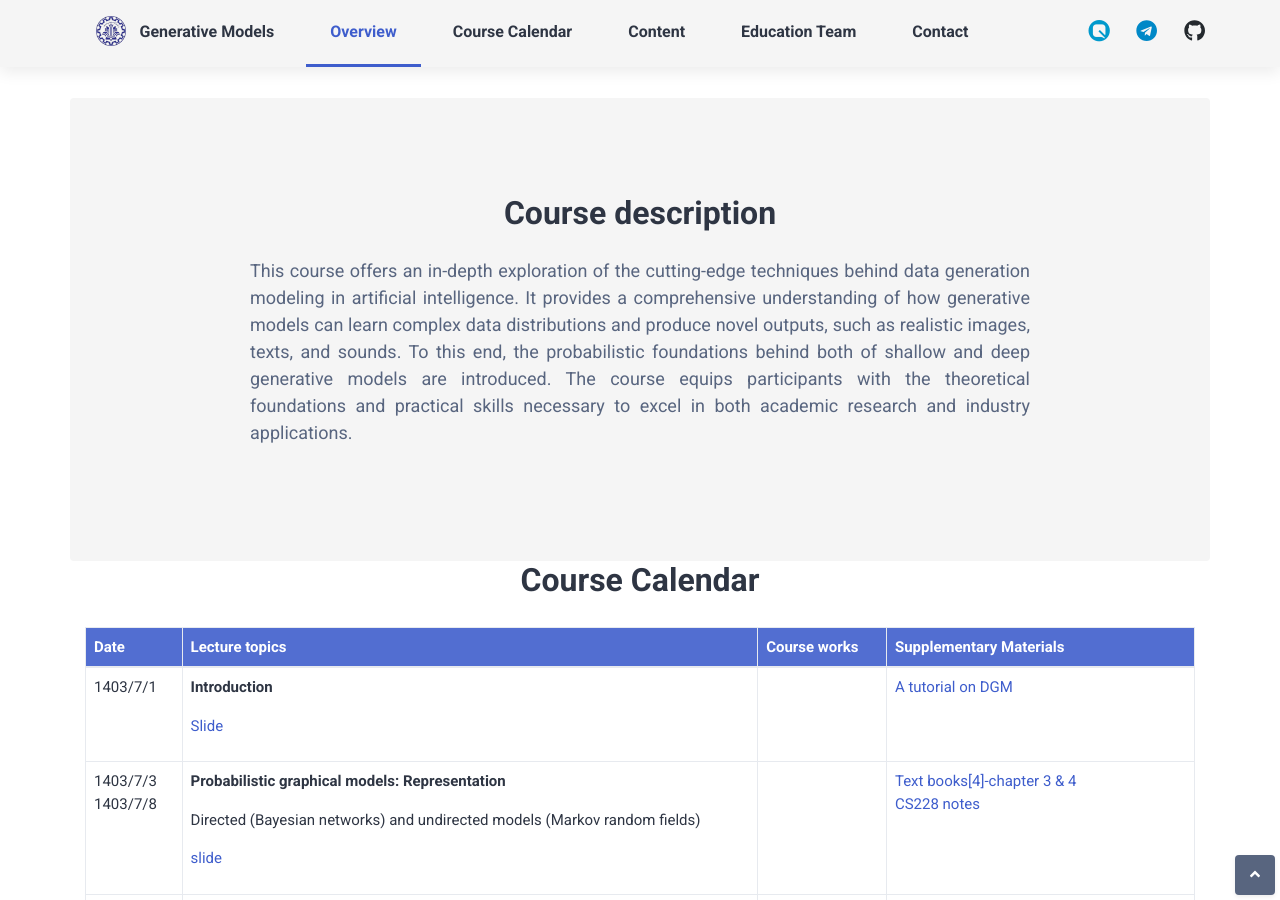
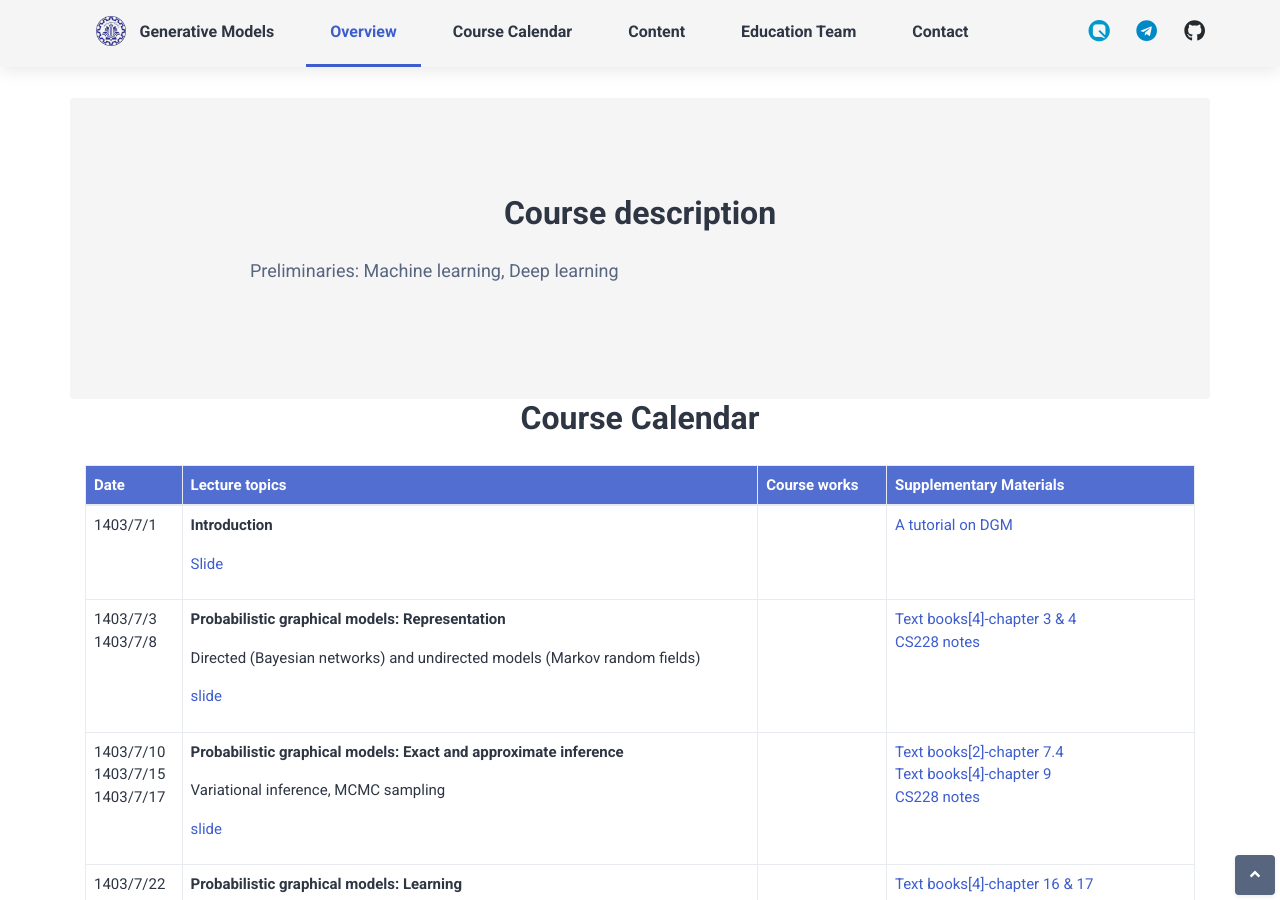
Before and after one commit to Sharif-CS-GenerativeModels/Sharif-CS-GenerativeModels.github.io, a Jekyll site: the page built from index.html, in a window 1280 px wide and 900 px high, scrolled down 329 px. Built offline with Jekyll 4.4.1, drawn with Linux system fonts in a browser that asks for light colours; some web fonts are replaced; comment, search, counter and statistics services are not loaded.

Commit message:
Update overview.yml

```diff
--- a/_data/overview.yml
+++ b/_data/overview.yml
@@ -1,2 +1,3 @@
 title: Course description
 content: "This course offers an in-depth exploration of the cutting-edge techniques behind data generation modeling in artificial intelligence. It provides a comprehensive understanding of how generative models can learn complex data distributions and produce novel outputs, such as realistic images, texts, and sounds. To this end, the probabilistic foundations behind both of shallow and deep generative models are introduced. The course equips participants with the theoretical foundations and practical skills necessary to excel in both academic research and industry applications."
+content: "Preliminaries: Machine learning, Deep learning"
```
